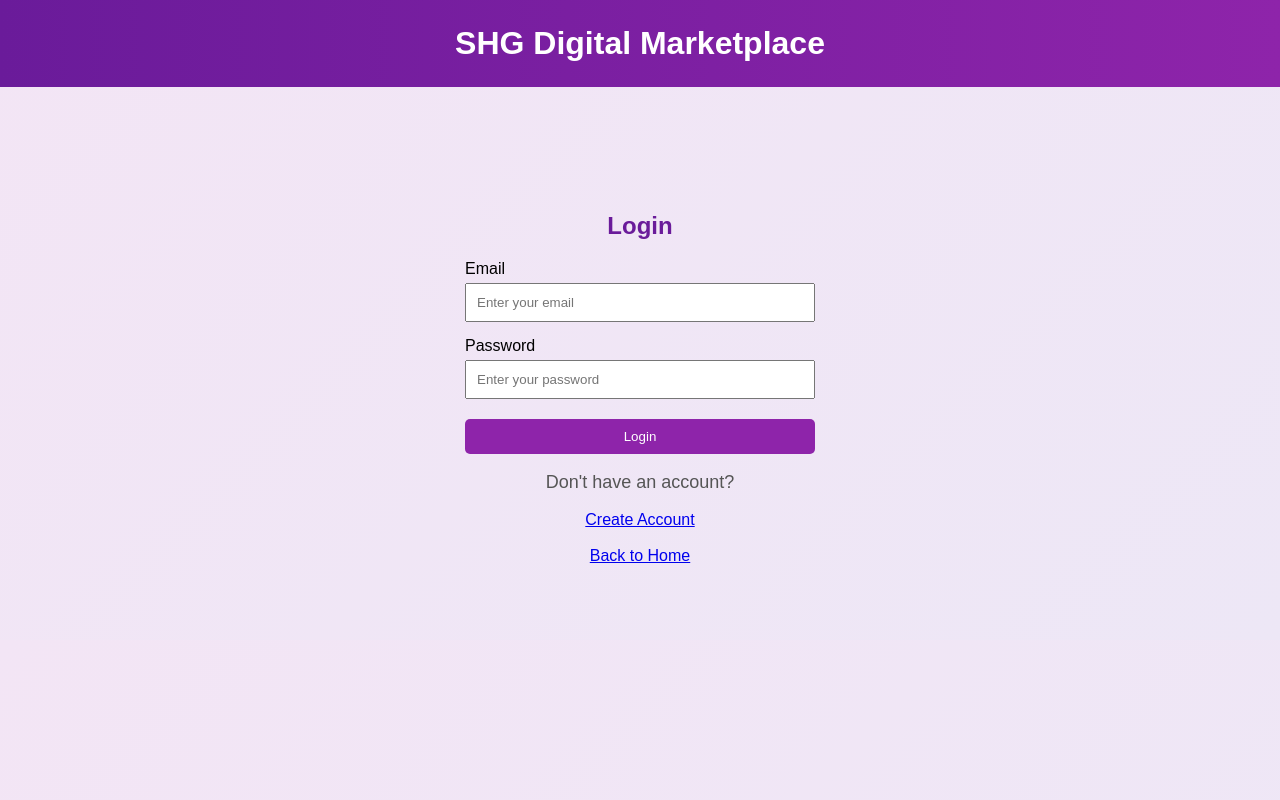
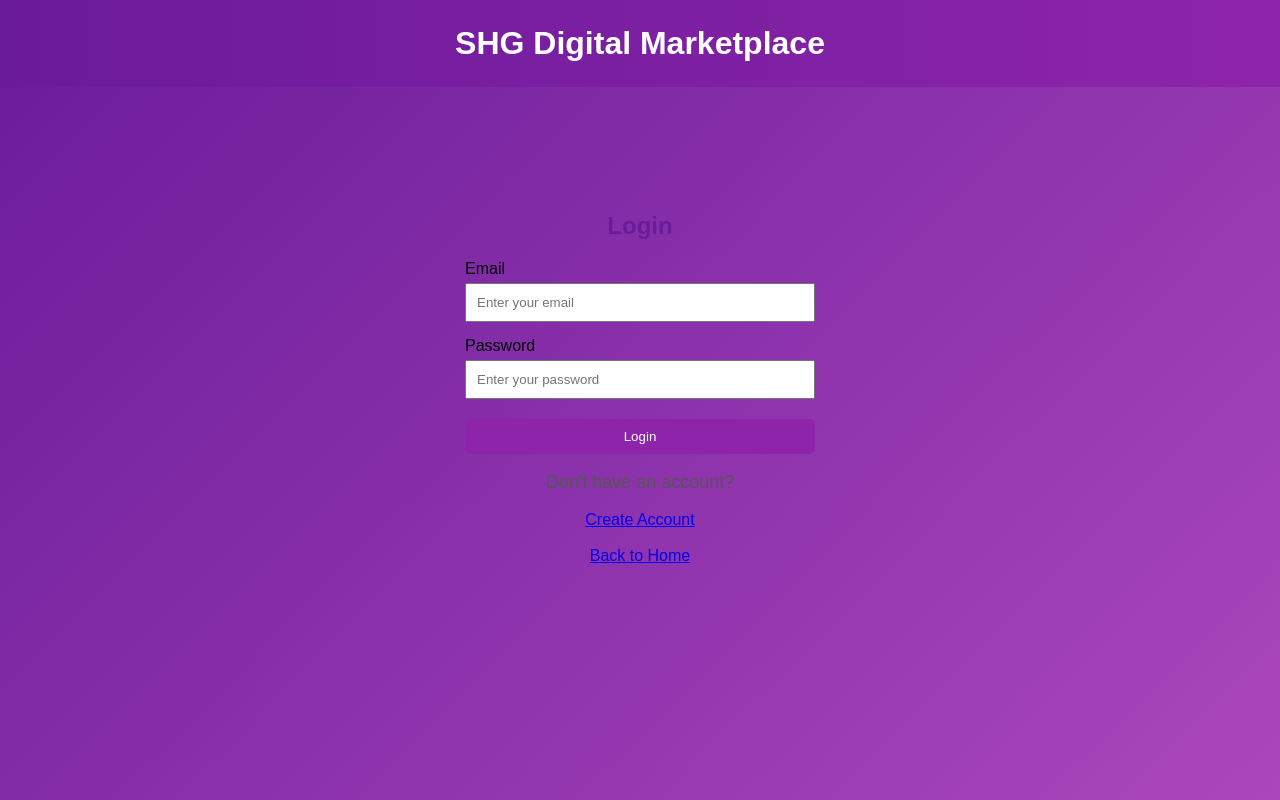
Before and after one commit to soundarya2726/SHG-DIGITAL-MARKETPLACE, a Flask app: page /login in a window 1280 px wide. Run offline with Flask 3, Linux system fonts and the light colour scheme.

Commit message:
Update style.css

```diff
--- a/static/style.css
+++ b/static/style.css
@@ -66,7 +66,8 @@ body {
     font-family: Arial, sans-serif;
     margin: 0;
     padding: 0;
-    background: linear-gradient(135deg, #f3e5f5, #ede7f6);
+    min-height: 100vh;
+    background: linear-gradient(135deg, #6a1b9a, #ab47bc);
     text-align: center;
 }
 
```
